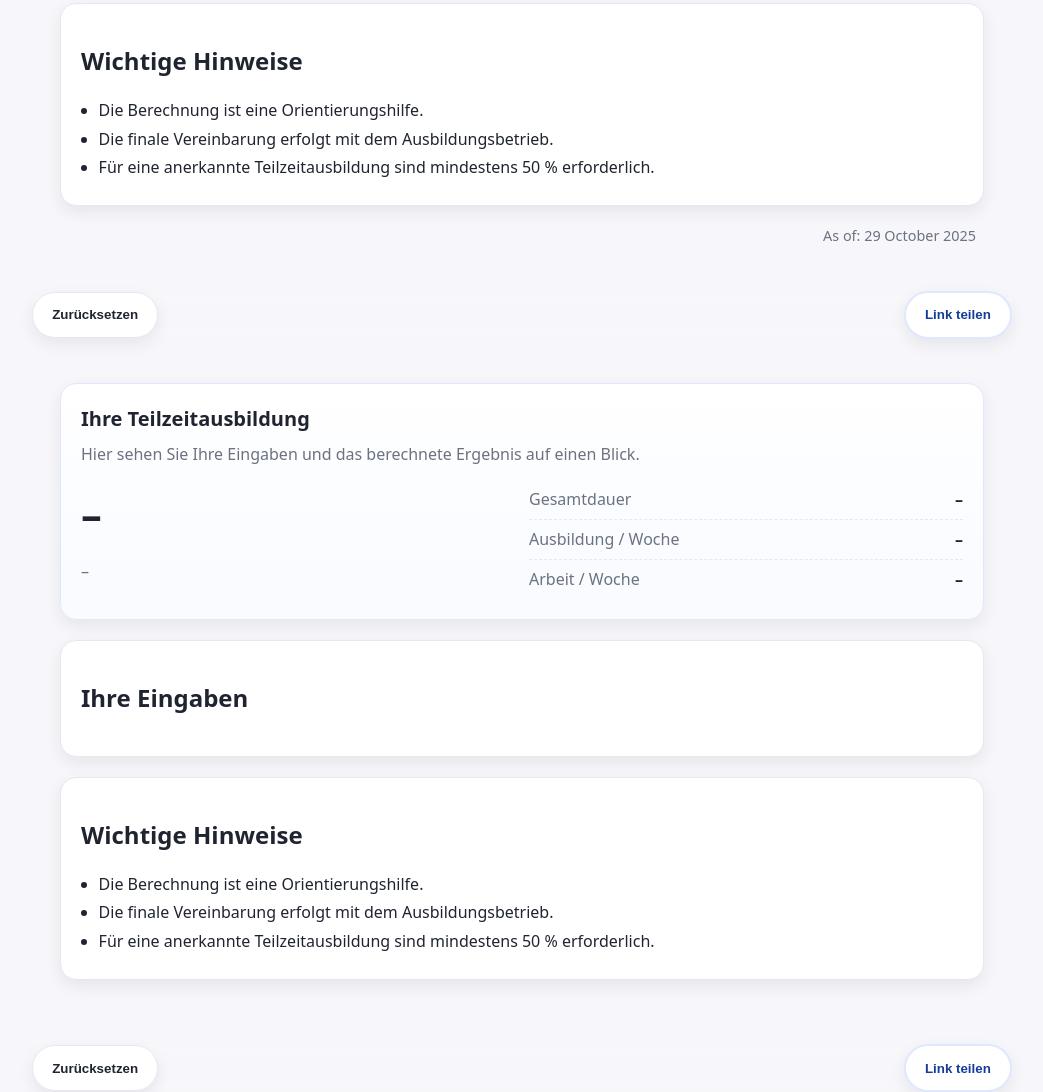
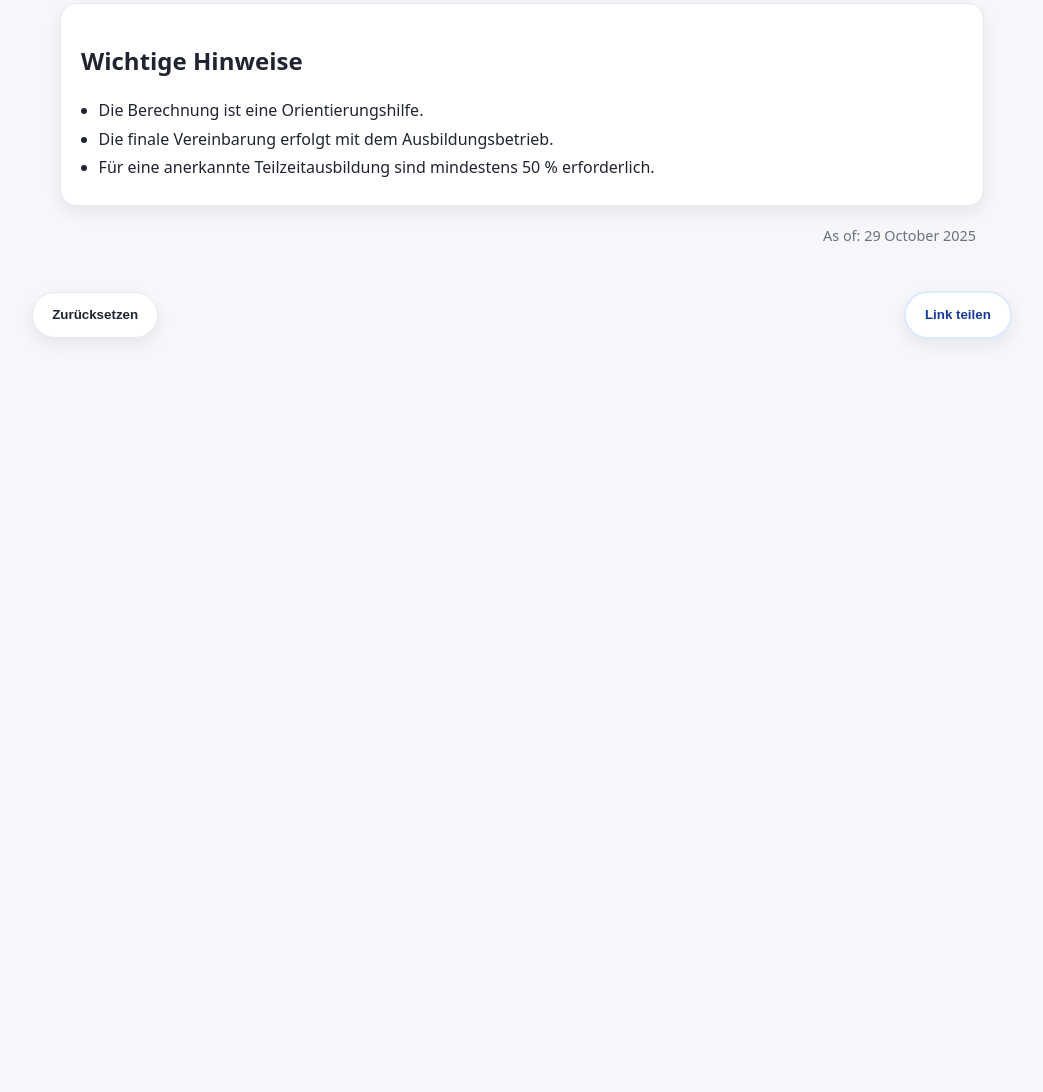
Before and after one commit to rbatmaz69/Teilzeitausbildungsrechner, a plain HTML site: page templates/index.html in a window 1280 px wide. Shown: the part 1140-2232 px from the top of the page, without its empty margins (118-1161 px from the left). After the commit the page ends 1479 px from the top, so only its background shows below. Drawn offline with Linux system fonts and the light colour scheme.

Commit message:
In index.html wurden Merge Fehler behoben

```diff
--- a/templates/index.html
+++ b/templates/index.html
@@ -10,7 +10,6 @@
   <link rel="stylesheet" href="../static/styles.css">
 </head>
 <body>
-<!-- Ab hier die user Story #5 -->
 <!-- Ab hier die user Story #5 -->
   <div class="container">
     <!-- Hauptkarte, optisch hervorgehoben, über aria-labelledby mit der H1 verbunden -->
@@ -98,22 +97,18 @@
 
 <!-- Ab hier die user Story #14 -->
   <div class="container">
-  <!-- Main highlighted result card -->
+    <!-- Hauptkarte, optisch hervorgehoben -->
     <div class="card highlight" aria-labelledby="res-headline">
-    <!-- Headline -->
       <h1 id="res-headline">Ihre Teilzeitausbildung</h1>
-    <!-- Short helper text -->
       <p class="helper">Hier sehen Sie Ihre Eingaben und das berechnete Ergebnis auf einen Blick.</p>
 
-    <!-- Grid layout: main results + details -->
+      <!-- Grid-Layout für Haupt- und Meta-Ergebnisse -->
       <div class="grid">
-      <!-- Left section: key result -->
         <div class="highlight-main">
           <p class="big-number" id="res-total-months" aria-live="polite">–</p>
           <p class="muted" id="res-extension">–</p>
         </div>
 
-      <!-- Right section: details -->
         <div class="highlight-meta">
           <dl class="kv">
             <div>
@@ -133,22 +128,22 @@
       </div>
     </div>
 
-  <!-- Card: user inputs -->
+    <!-- Karte: Alle Eingaben -->
     <div class="card" aria-labelledby="inputs-title">
       <h2 id="inputs-title">Ihre Eingaben</h2>
       <dl class="kv kv-2col" id="inputs-list">
-      <!-- Dynamically filled by JavaScript -->
+        <!-- Inhalte werden dynamisch per JS gefüllt -->
       </dl>
     </div>
 
-  <!-- Card: shortening reasons -->
+    <!-- Karte: Verkürzungsgründe -->
     <div class="card" aria-labelledby="cuts-title" id="cuts-section" hidden>
       <h2 id="cuts-title">Verkürzungsgründe</h2>
       <ul class="tags" id="cuts-list"></ul>
       <p class="muted" id="cuts-summary"></p>
     </div>
 
-  <!-- Card: important notes -->
+    <!-- Karte: Hinweise -->
     <div class="card" aria-labelledby="notes-title">
       <h2 id="notes-title">Wichtige Hinweise</h2>
       <ul class="notes">
@@ -158,98 +153,17 @@
       </ul>
     </div>
 
-  <!-- Footer meta section -->
+    <!-- Zeitstempel -->
     <div class="meta" aria-label="Metadaten">
       <span id="stamp-date"></span>
     </div>
   </div>
 
-<!-- Sticky mobile action bar -->
+  <!-- Navigationsleiste (mobil sticky) -->
   <nav class="actionbar" aria-label="Aktionen">
     <button class="btn ghost" id="btn-reset" type="button" aria-label="Zurücksetzen">Zurücksetzen</button>
     <div class="spacer"></div>
     <button class="btn outline" id="btn-share" type="button">Link teilen</button>
   </nav>
 
-<!-- JS file -->
   <script src="../script_Ergebnis_Übersicht.js" defer></script>
-  <script src="script.js" defer></script>
-<!-- Ab hier die user Story #14 -->
-<div class="container">
-  <!-- Main highlighted result card -->
-  <div class="card highlight" aria-labelledby="res-headline">
-    <!-- Headline -->
-    <h1 id="res-headline">Ihre Teilzeitausbildung</h1>
-    <!-- Short helper text -->
-    <p class="helper">Hier sehen Sie Ihre Eingaben und das berechnete Ergebnis auf einen Blick.</p>
-
-    <!-- Grid layout: main results + details -->
-    <div class="grid">
-      <!-- Left section: key result -->
-      <div class="highlight-main">
-        <p class="big-number" id="res-total-months" aria-live="polite">–</p>
-        <p class="muted" id="res-extension">–</p>
-      </div>
-
-      <!-- Right section: details -->
-      <div class="highlight-meta">
-        <dl class="kv">
-          <div>
-            <dt>Gesamtdauer</dt>
-            <dd id="res-total-weeks">–</dd>
-          </div>
-          <div>
-            <dt>Ausbildung / Woche</dt>
-            <dd id="res-school-per-week">–</dd>
-          </div>
-          <div>
-            <dt>Arbeit / Woche</dt>
-            <dd id="res-work-per-week">–</dd>
-          </div>
-        </dl>
-      </div>
-    </div>
-  </div>
-
-  <!-- Card: user inputs -->
-  <div class="card" aria-labelledby="inputs-title">
-    <h2 id="inputs-title">Ihre Eingaben</h2>
-    <dl class="kv kv-2col" id="inputs-list">
-      <!-- Dynamically filled by JavaScript -->
-    </dl>
-  </div>
-
-  <!-- Card: shortening reasons -->
-  <div class="card" aria-labelledby="cuts-title" id="cuts-section" hidden>
-    <h2 id="cuts-title">Verkürzungsgründe</h2>
-    <ul class="tags" id="cuts-list"></ul>
-    <p class="muted" id="cuts-summary"></p>
-  </div>
-
-  <!-- Card: important notes -->
-  <div class="card" aria-labelledby="notes-title">
-    <h2 id="notes-title">Wichtige Hinweise</h2>
-    <ul class="notes">
-      <li>Die Berechnung ist eine Orientierungshilfe.</li>
-      <li>Die finale Vereinbarung erfolgt mit dem Ausbildungsbetrieb.</li>
-      <li>Für eine anerkannte Teilzeitausbildung sind mindestens 50 % erforderlich.</li>
-    </ul>
-  </div>
-
-  <!-- Footer meta section -->
-  <div class="meta" aria-label="Metadaten">
-    <span id="stamp-date"></span>
-  </div>
-</div>
-
-<!-- Sticky mobile action bar -->
-<nav class="actionbar" aria-label="Aktionen">
-  <button class="btn ghost" id="btn-reset" type="button" aria-label="Zurücksetzen">Zurücksetzen</button>
-  <div class="spacer"></div>
-  <button class="btn outline" id="btn-share" type="button">Link teilen</button>
-</nav>
-
-<!-- JS file -->
-<script src="script_Ergebnis_Übersicht.js" defer></script>
-</body>
-</html>
```
Lines whose indentation alone changed are shown as unchanged.
